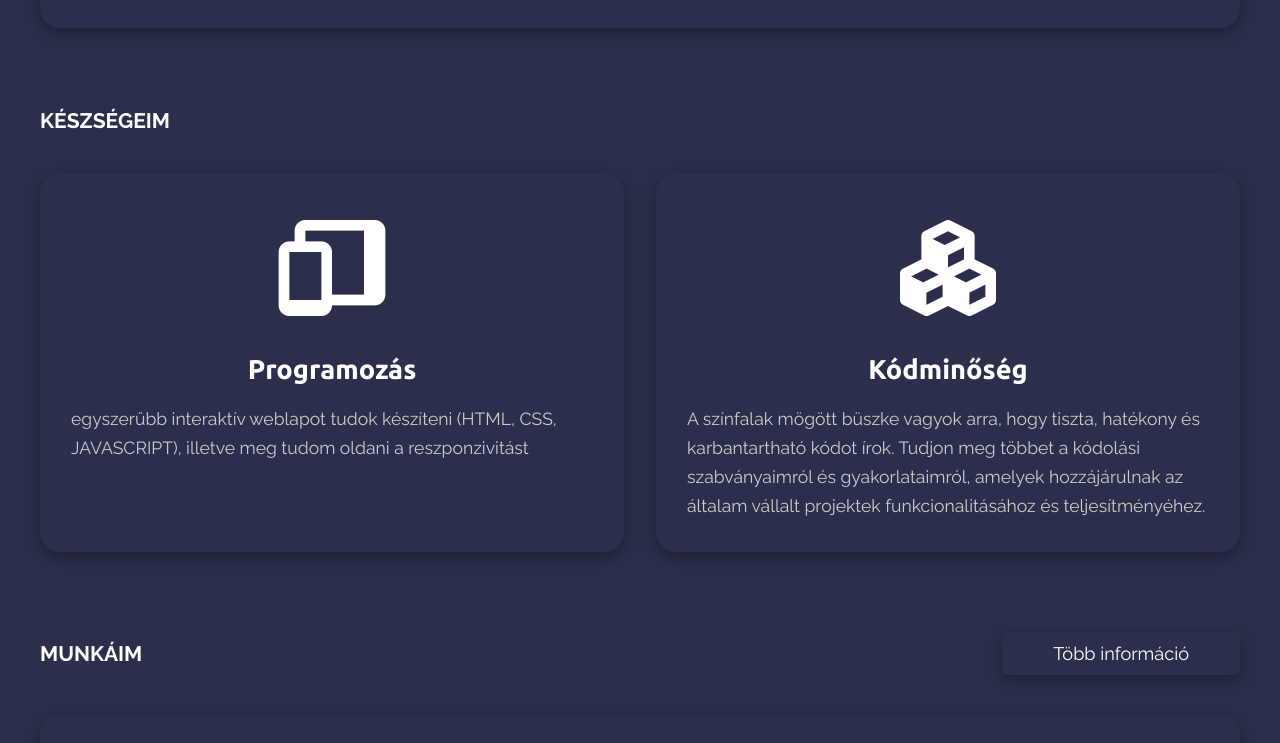
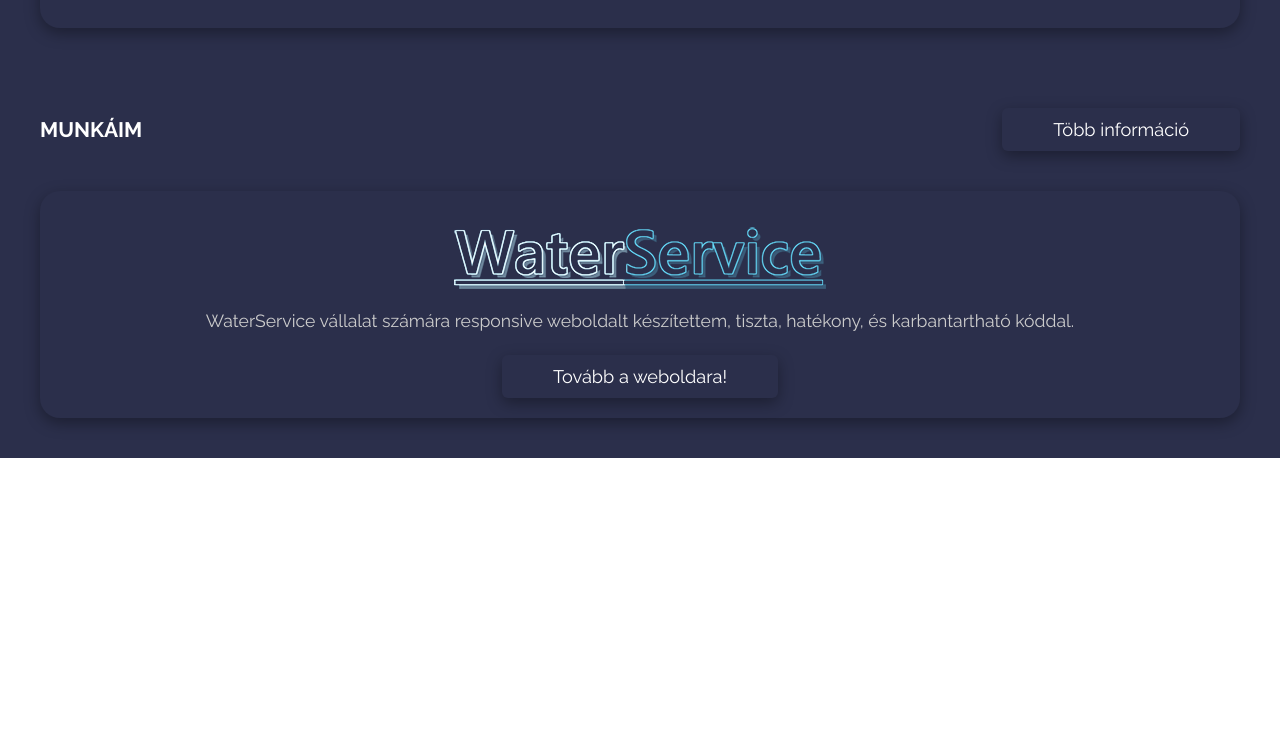
Before and after one commit to KovacsEduard/MyWorks, a plain HTML site: page index.html in a window 1280 px wide. Shown: the part 1157-1900 px from the top of the page. After the commit the page ends 1615 px from the top, so only its background shows below. Drawn offline with nearby package versions, Linux system fonts and the light colour scheme.

Commit message:
Update index.html

```diff
--- a/index.html
+++ b/index.html
@@ -40,35 +40,6 @@
         </div>
     </section>
 
-    <section id="features">
-        <div class="header">
-            <h1>Készségeim</h1>
-        </div>
-        <div class="feature-cards">
-            <div class="card">
-                <div class="info">
-                    <i class='bx bxs-devices'></i>
-                    <h1>Programozás</h1>
-                    <p>
-                        egyszerűbb
-                        interaktív weblapot tudok készíteni
-                        (HTML, CSS, JAVASCRIPT), illetve meg
-                        tudom oldani a reszponzivitást
-                    </p>
-                </div>
-            </div>
-            <div class="card">
-                <div class="info">
-                    <i class='bx bxs-component'></i>
-                    <h1>Kódminőség</h1>
-                    <p>
-                        A színfalak mögött büszke vagyok arra, hogy tiszta, hatékony és karbantartható kódot írok. Tudjon meg többet a kódolási szabványaimról és gyakorlataimról, amelyek hozzájárulnak az általam vállalt projektek funkcionalitásához és teljesítményéhez.
-                    </p>
-                </div>
-            </div>
-        </div>
-    </section>
-
     <section id="works">
         <div class="header">
             <h1>Munkáim</h1>
```
